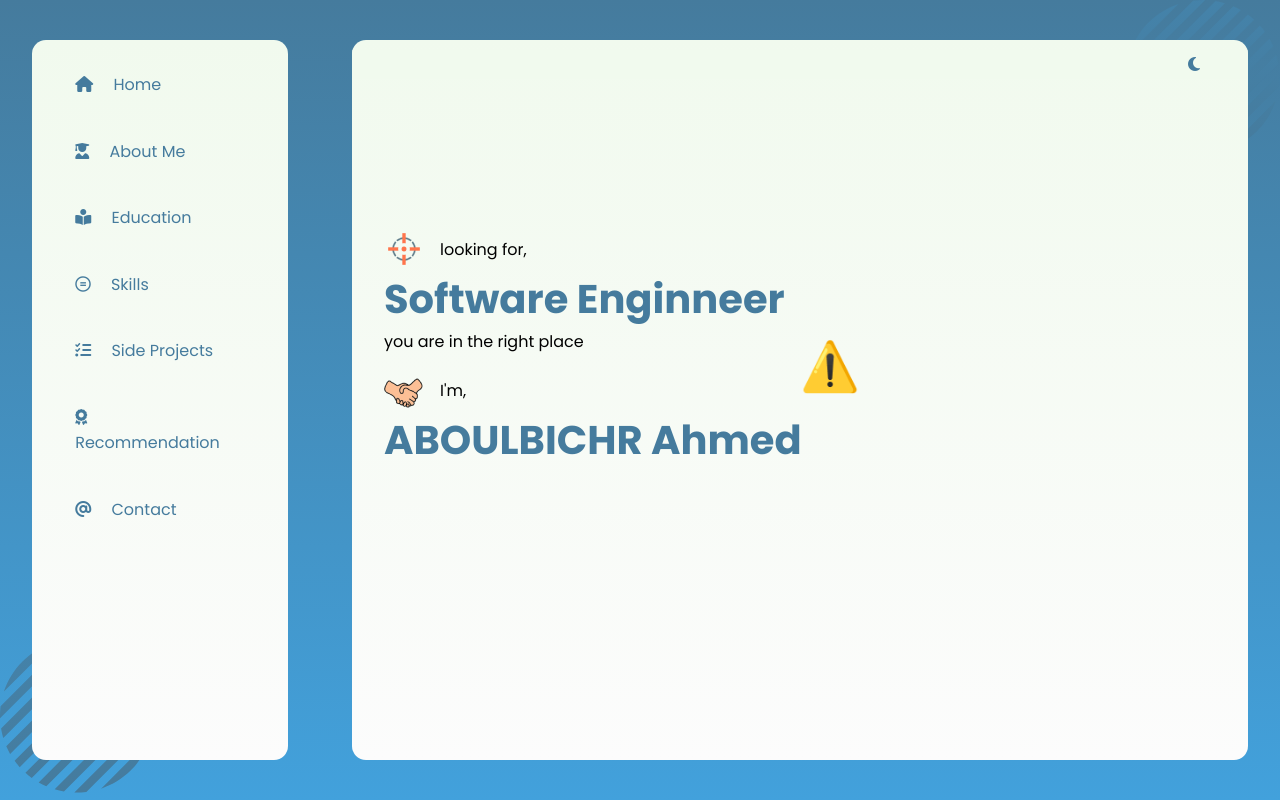
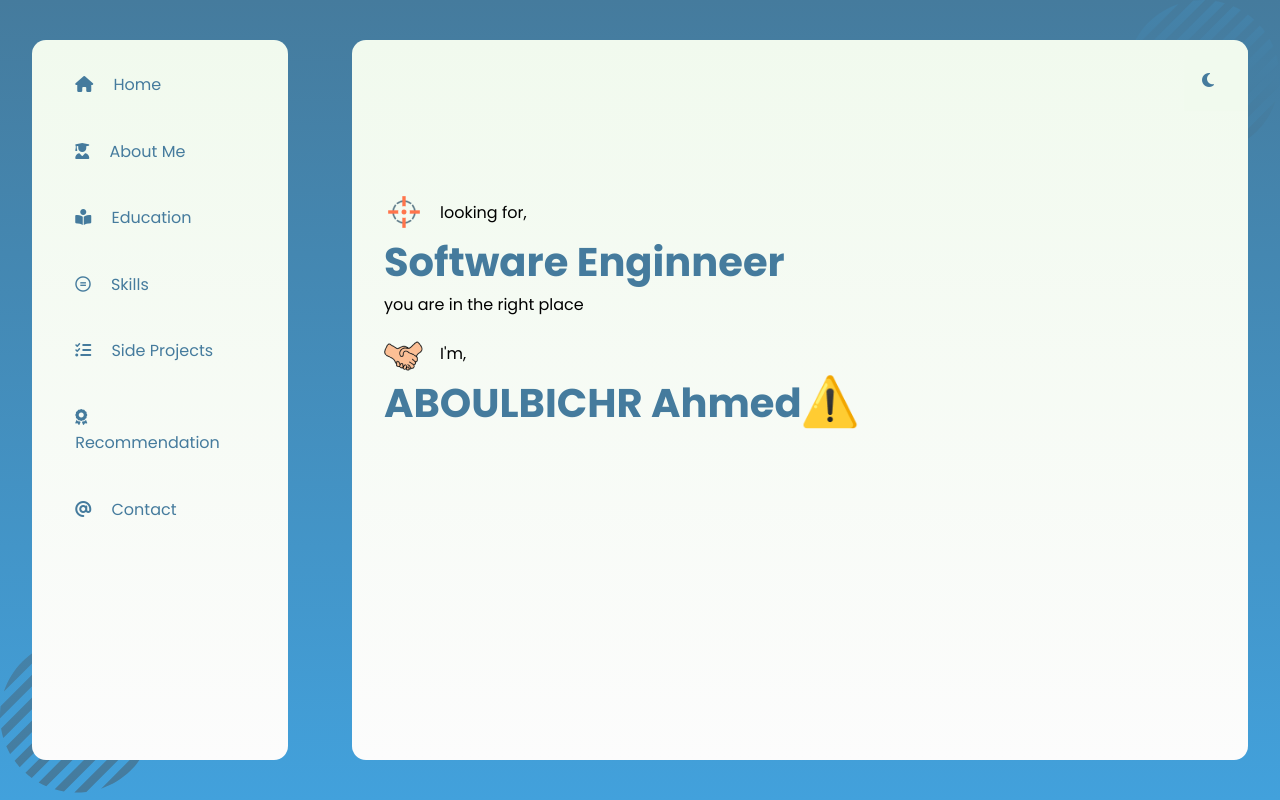
Before and after one commit to Ahmed-Aboulbichr/Ahmed-Aboulbichr.github.io, a plain HTML site: page index.html in a window 1280 px wide. Drawn offline with nearby package versions, Linux system fonts and the light colour scheme; no server answers; a web font is replaced by a local one.

Commit message:
few changes

```diff
--- a/styles/style.scss
+++ b/styles/style.scss
@@ -57,7 +57,7 @@ body {
         @include verticalMargin(1vh);
         @include roundedCorners(14);
         @include linear-gradient(to bottom, getColor(light, "first"), getColor(light, "second"));
-        transition: .5s;
+        transition: .3s;
         margin-left: 2.5%;
 
         @include media(tablet) {
@@ -71,11 +71,14 @@ body {
         }
 
         & header.menu {
-            position: sticky;
+            position: absolute;
+            right: 0px;
             top: 10px;
+            // change
             background: getColor(light, "first");
             padding-left: 30px;
             padding-right: 30px;
+            padding: 1rem;
             z-index: 3;
 
             @include media(laptop, desktop) {
@@ -84,7 +87,8 @@ body {
         }
 
         .menu-btn {
-            @include dFlexArgs(space-between, center);
+            display: inline-grid;
+            row-gap: 1rem;
 
             &__burger {
                 position: relative;
@@ -160,7 +164,9 @@ body {
             overflow-x: hidden;
             overflow-y: scroll;
             margin-top: 1rem;
-            height: 40rem;
+            height: 80%;
+            height: 100vh - 2vh;
+            @include verticalMargin(1vh);
             @include custom-scroll-bar(0px);
 
             @include media(laptop, desktop) {
@@ -941,6 +947,7 @@ body {
 
     }
 
+
     & .shape {
         position: relative;
         width: 100%;
@@ -1069,6 +1076,7 @@ body {
             gap: 2rem;
             margin: auto;
 
+
             & .container {
                 width: 70%;
 
```
Also changed, not shown: dist/css/style.css, 1 other file.
